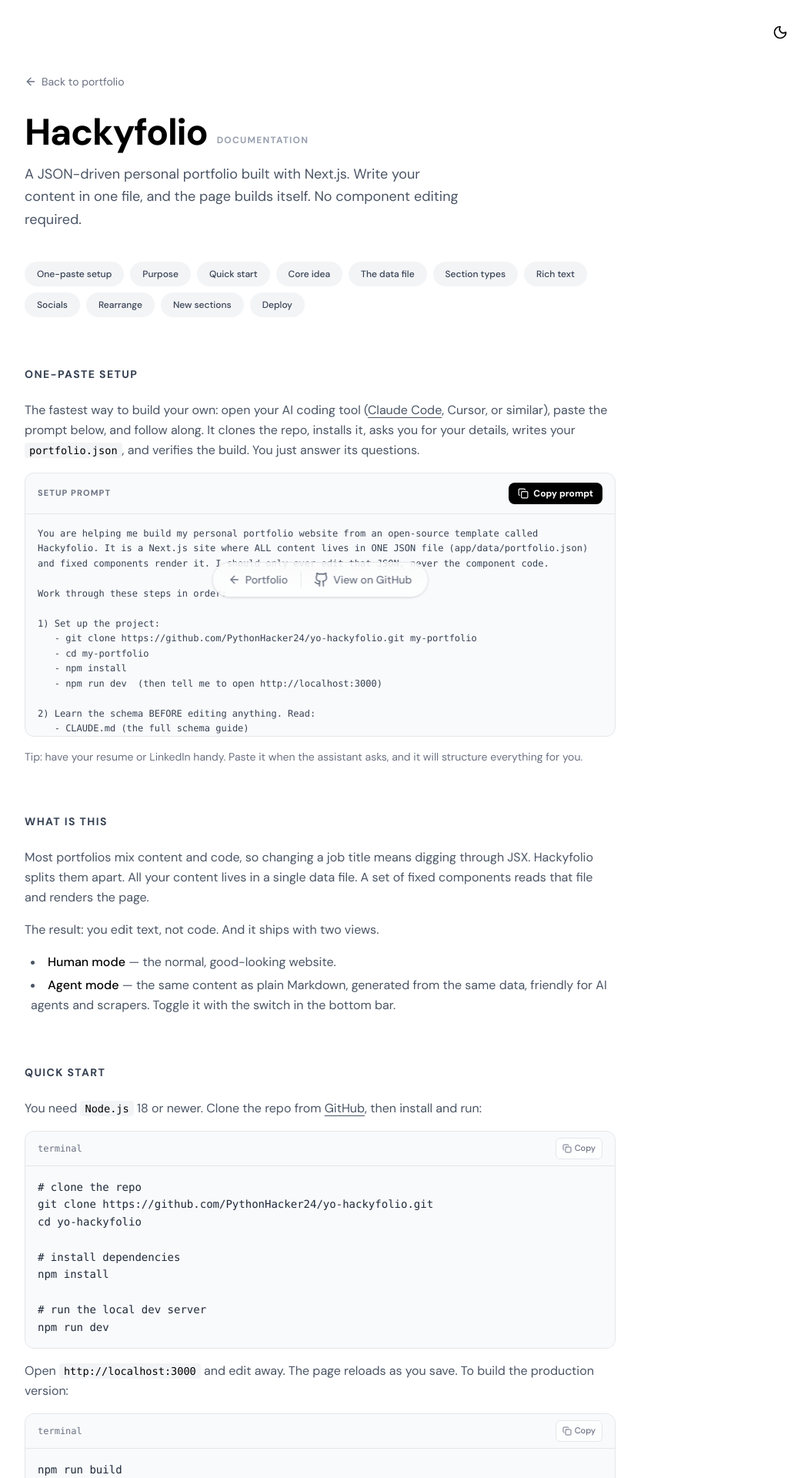
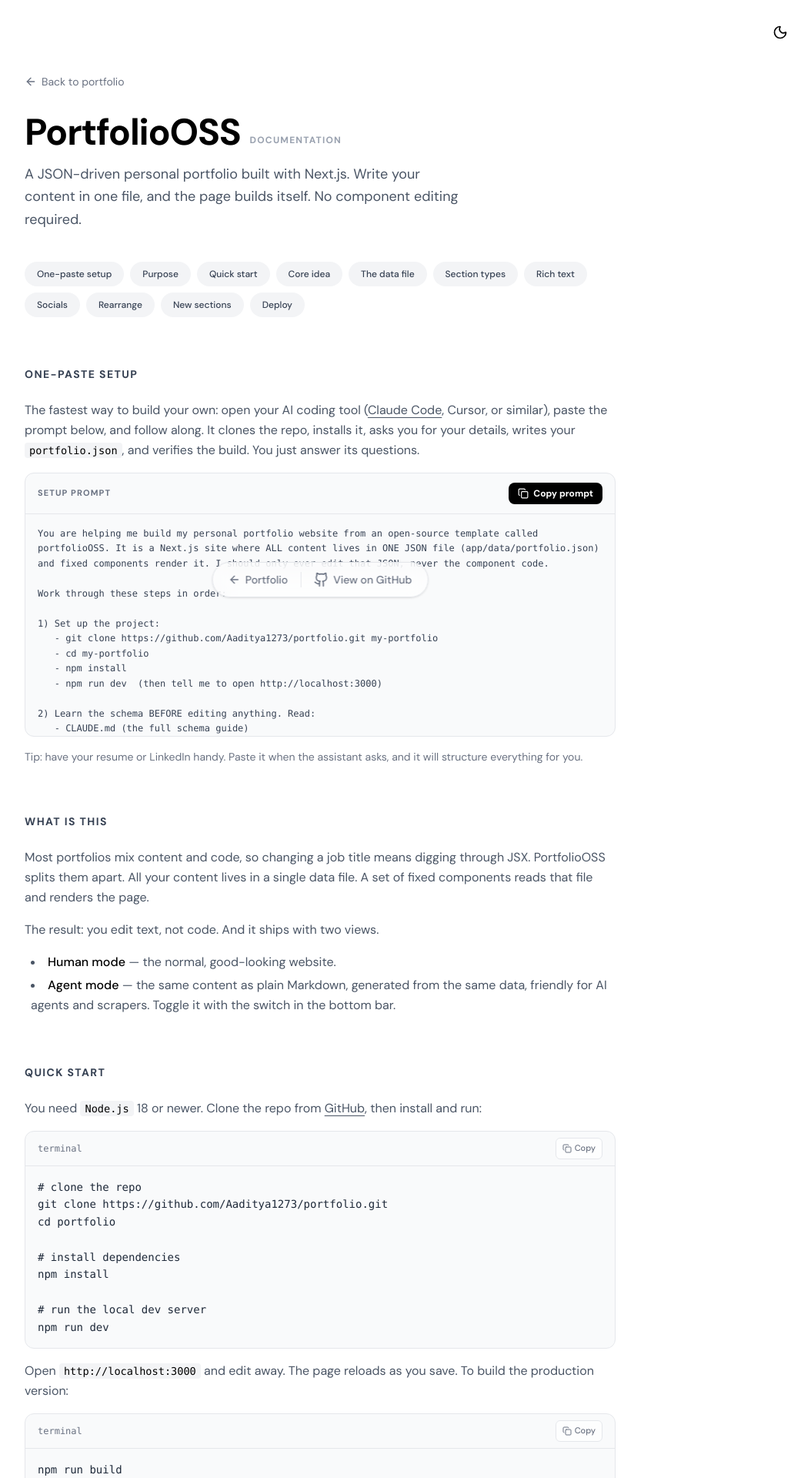
Before and after one commit to Aaditya1273/Portfolio, a Next.js app: page /docs in a window 1280 px wide. Shown: the top 1920 px of the page at 77% size, without its empty margins (224-1278 px from the left). Built offline with nearby package versions, Linux system fonts and the light colour scheme.

Commit message:
Updates: to scod

```diff
--- a/app/docs/page.tsx
+++ b/app/docs/page.tsx
@@ -8,13 +8,13 @@ import { CodeBlock } from "../components/docs/CodeBlock";
 import { PromptCard } from "../components/docs/PromptCard";
 
 export const metadata: Metadata = {
-  title: "Docs — Hackyfolio",
+  title: "Docs — PortfolioOSS",
   description: "How to build and customize a JSON-driven portfolio.",
 };
 
-const REPO_URL = "https://github.com/PythonHacker24/yo-hackyfolio";
+const REPO_URL = "https://github.com/Aaditya1273/portfolio";
 
-const SETUP_PROMPT = `You are helping me build my personal portfolio website from an open-source template called Hackyfolio. It is a Next.js site where ALL content lives in ONE JSON file (app/data/portfolio.json) and fixed components render it. I should only ever edit that JSON, never the component code.
+const SETUP_PROMPT = `You are helping me build my personal portfolio website from an open-source template called portfolioOSS. It is a Next.js site where ALL content lives in ONE JSON file (app/data/portfolio.json) and fixed components render it. I should only ever edit that JSON, never the component code.
 
 Work through these steps in order:
 
@@ -105,7 +105,7 @@ export default function DocsPage() {
         </Link>
 
         <div className="mb-4 flex flex-wrap items-end gap-x-3 gap-y-1">
-          <h1 className="text-4xl font-bold tracking-tight sm:text-5xl">Hackyfolio</h1>
+          <h1 className="text-4xl font-bold tracking-tight sm:text-5xl">PortfolioOSS</h1>
           <span className="mb-1.5 text-xs font-bold uppercase tracking-widest text-gray-400 dark:text-gray-500">
             Documentation
           </span>
@@ -148,7 +148,7 @@ export default function DocsPage() {
         <DocSection id="purpose" title="What is this">
           <p>
             Most portfolios mix content and code, so changing a job title means digging through
-            JSX. Hackyfolio splits them apart. All your content lives in a single data file. A set
+            JSX. PortfolioOSS splits them apart. All your content lives in a single data file. A set
             of fixed components reads that file and renders the page.
           </p>
           <p>The result: you edit text, not code. And it ships with two views.</p>
@@ -175,7 +175,7 @@ export default function DocsPage() {
           </p>
           <CodeBlock label="terminal">{`# clone the repo
 git clone ${REPO_URL}.git
-cd yo-hackyfolio
+cd portfolio
 
 # install dependencies
 npm install
--- a/app/page.tsx
+++ b/app/page.tsx
@@ -66,16 +66,18 @@ export default function Home() {
         <ThemeToggle />
       </div>
 
-      {/* Open-source badge, tucked in the lower-right corner */}
-      <Link
-        href="/docs"
-        title="This portfolio is open source. Build your own with JSON using your AI editor. Read the docs."
+      {/* Hackfoliyo open-source badge, tucked in the lower-right corner */}
+      <a
+        href="https://github.com/Aaditya1273/Portfolio"
+        target="_blank"
+        rel="noopener noreferrer"
+        title="Hackfoliyo - Open Source Portfolio Template"
         className="group fixed bottom-24 right-4 z-40 inline-flex items-center gap-1.5 rounded-full border border-gray-200 dark:border-zinc-700 bg-white/70 dark:bg-zinc-900/80 px-2.5 py-2 text-xs font-medium text-gray-500 shadow-sm backdrop-blur-md transition-colors hover:text-black dark:text-gray-400 dark:hover:text-white sm:bottom-6 sm:right-6 sm:px-3"
       >
         <Code2 className="h-4 w-4" />
-        <span className="hidden sm:inline">Open source</span>
+        <span className="hidden sm:inline">Hackfoliyo</span>
         <ArrowUpRight className="h-3 w-3 transition-transform group-hover:translate-x-0.5 group-hover:-translate-y-0.5" />
-      </Link>
+      </a>
 
       <AnimatePresence mode="wait">
         {mode === "agent" ? (
```
